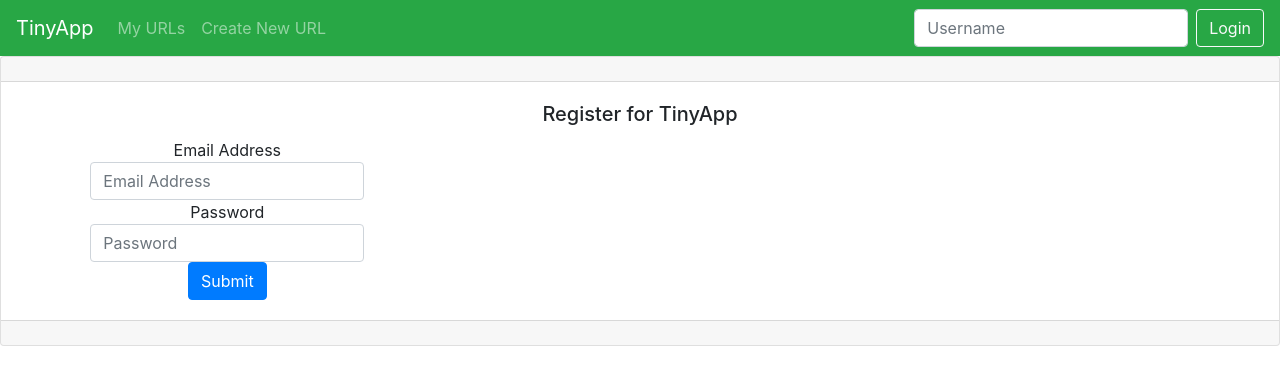
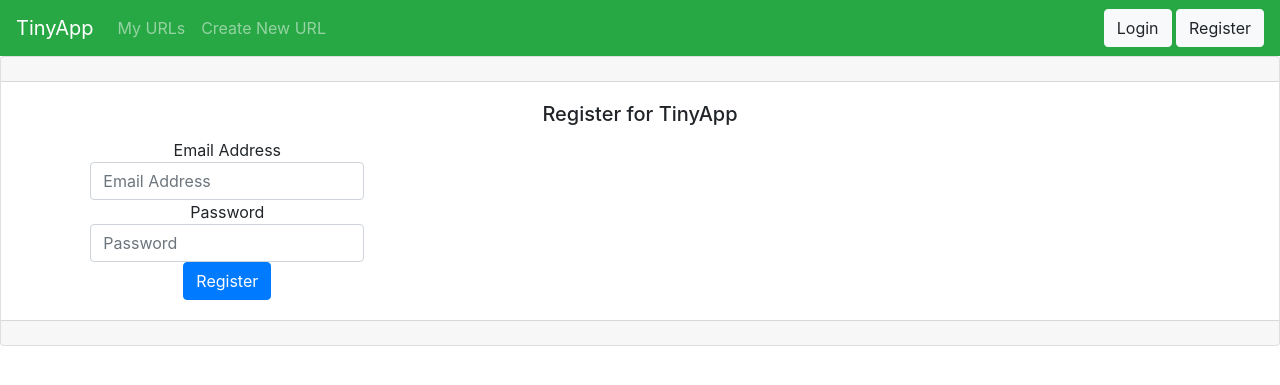
Before and after one commit to courtamos/tinyapp, a Node server app: page /register in a window 1280 px wide. Shown: the top 385 px of the page. Run offline with Node 20, Linux system fonts and the light colour scheme; some libraries are stand-ins or nearby versions.

Commit message:
updates the partials/_header to link the login and register pages rather than displaying the old user form

```diff
--- a/views/partials/_header.ejs
+++ b/views/partials/_header.ejs
@@ -19,10 +19,8 @@
           <button type="submit" class="btn btn-outline-light">Logout</button>
         </form>
         <% } else { %>
-          <form class="form-inline" action="/login" method="POST">
-            <input class="form-control mr-sm-2" name="username" placeholder="Username">
-            <button type="submit" class="btn btn-outline-light">Login</button>
-          </form>
+          <a type="submit" class="btn btn-light" href="/login">Login</a>
+          <a type="submit" class="btn btn-light" href="/register">Register</a>
           <% } %>
     </div>
 
--- a/views/urls_login.ejs
+++ b/views/urls_login.ejs
@@ -30,7 +30,7 @@
               <label class="form-label">Password</label>
               <input class="form-control" type="password" name="password" placeholder="Password">
             </div>
-            <button type="submit" class="btn btn-primary">Submit</button>
+            <button type="submit" class="btn btn-primary">Login</button>
           </div>
         </form>
       </div>
--- a/views/urls_register.ejs
+++ b/views/urls_register.ejs
@@ -30,7 +30,7 @@
               <label class="form-label">Password</label>
               <input class="form-control" type="password" name="password" placeholder="Password">
             </div>
-            <button type="submit" class="btn btn-primary">Submit</button>
+            <button type="submit" class="btn btn-primary">Register</button>
           </div>
         </form>
       </div>
```
